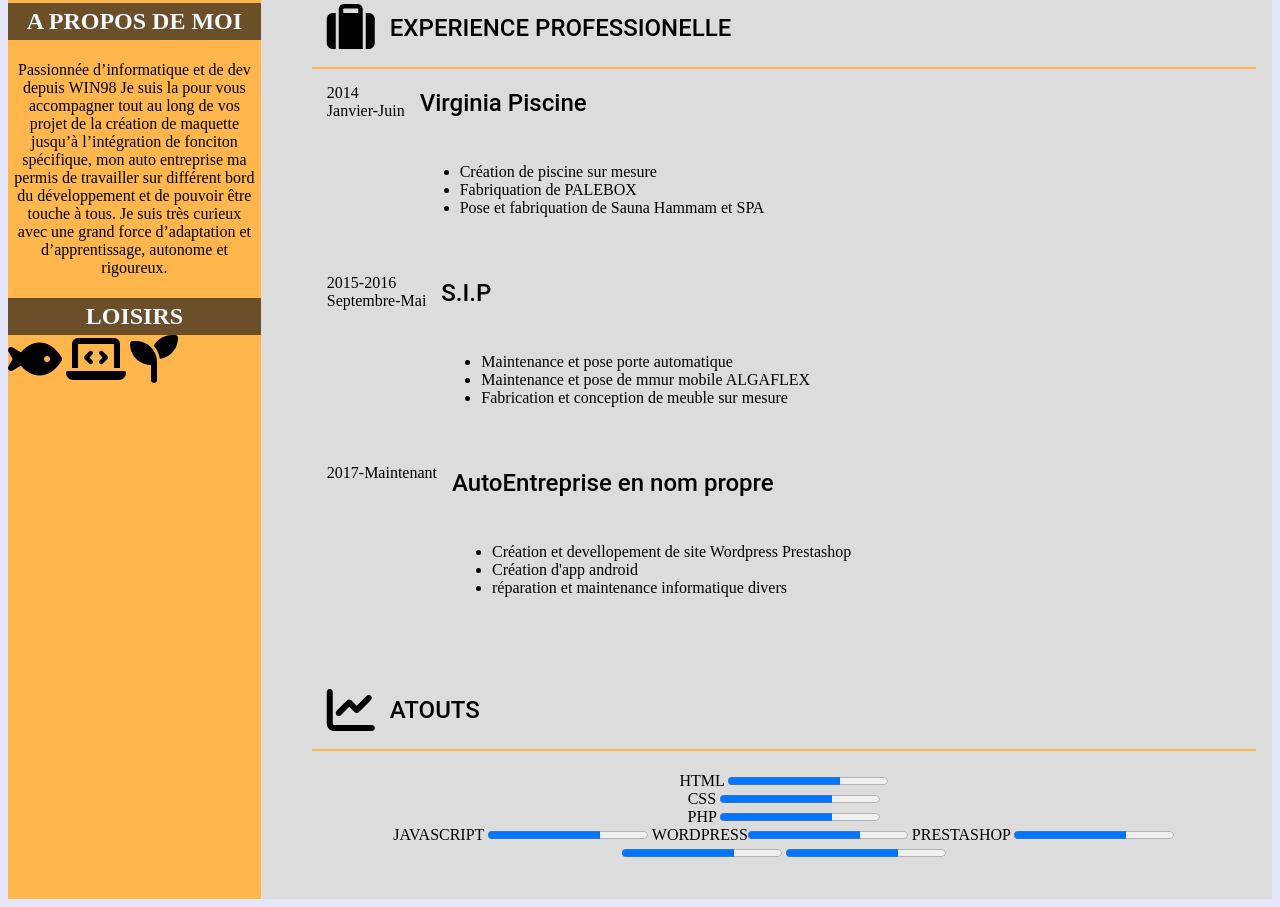
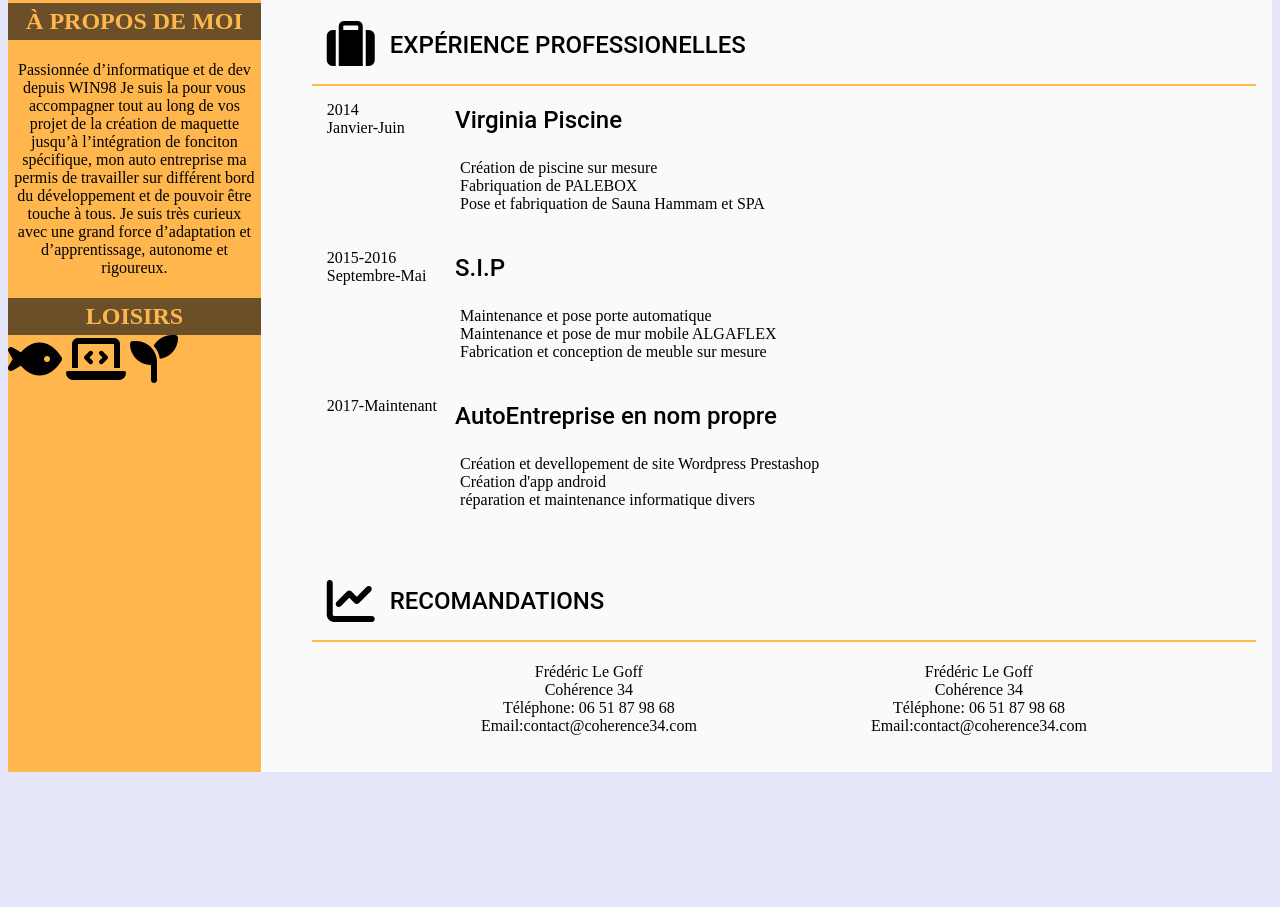
Before and after one commit to alienware1994/Cvhtml, a plain HTML site: page index.html in a window 1280 px wide. Shown: the part 545-1452 px from the top of the page. After the commit the page ends 1325 px from the top, so only its background shows below. Drawn offline with Linux system fonts and the light colour scheme.

Commit message:
petite modif' suite à soutenance

```diff
--- a/Cv.css
+++ b/Cv.css
@@ -6,7 +6,6 @@ body{
 }
 div{
 
-    height: auto;
 }
 img{
     border-radius: 100px;
@@ -27,7 +26,7 @@ article{
 p{
     text-align: center;
     padding: 5px;
-    font-family: Leelawadee;
+    font-family: 'Leelawadee';
     overflow-wrap: break-word;
 }
 h2{
@@ -43,15 +42,15 @@ h2{
     padding: 10px;
 }
 
-#leftcol{
+.leftcol{
     max-width: 20%;
     background-color: #FFB74D;
 }
 
-#rightcol{
+.rightcol{
     float: right;
     width: 80%;
-    background-color: gainsboro;
+    background-color: #FAFAFA;
     padding-left: 35px;
 }
 .Title{
@@ -60,7 +59,7 @@ h2{
     background-color: rgba(20, 20, 20, 0.63);
     margin: 0;
     text-align: center;
-    color: aliceblue;
+    color: #FFB74D;
     font-family:Montserrat;
 
 }
@@ -79,7 +78,8 @@ h2{
     display: flex;
 }
 .Name{
-    font-family: "Roboto Light";
+    font-family: "Calisto MT";
+    font-size: xx-large;
 }
 .title{
     border-bottom: #FFB74D;
@@ -96,13 +96,16 @@ h2{
 }
 .date{
     padding: 15px;
-
+    min-width: 12%;
 }
 .content{
-
+    flex-basis: 70%;
+}
+.atout{
+    display: flex;
+    justify-content: space-evenly;
 }
 .formation{
-    justify-content: space-between;
     display: flex;
     flex-direction: row;
 }
@@ -115,12 +118,13 @@ h2{
     display: flex;
     flex-direction: row;
 }
-
+.
 @media screen and (max-width: 800px){
     main{
+        display: flex;
         flex-direction: column;
     }
-    #leftcol{
+    .leftcol{
         flex-direction: column;
         justify-content: space-around;
         padding-bottom: 5%;
@@ -129,4 +133,10 @@ h2{
         padding-left: 0;
         padding-right: 0;
     }
+    .Name{
+        font-size: xx-small;
+    }
 }
+.underline {
+    border-bottom: 2px solid #C0CA33
+}
--- a/index.html
+++ b/index.html
@@ -4,7 +4,7 @@
 <head>
     <title></title>
     <meta charset="utf-8">
-    <meta name=”viewport” content=”width=device-width, initial-scale=1”>
+    <meta name="viewport" content="width=device-width, initial-scale=1.0">
     <meta name="">
     <link rel="stylesheet" href="Cv.css">
     <script src="https://kit.fontawesome.com/de0b5fa6a6.js" crossorigin="anonymous"></script>
@@ -13,7 +13,7 @@
 <body>
 <main>
 
-    <div id="leftcol">
+    <div class="leftcol">
         <header class="header">
             <figure>
                 <img src="img/grumpyhead.jpg" />
@@ -38,7 +38,7 @@
             </p>
         </div>
         <div class="Apropos">
-            <h2 class="Title">A PROPOS DE MOI</h2>
+            <h2 class="Title">À PROPOS DE MOI</h2>
             <p>Passionnée d’informatique et de dev depuis WIN98 Je suis la pour vous accompagner tout au long de vos projet de la création de maquette jusqu’à l’intégration de fonciton spécifique, mon auto entreprise ma permis de travailler sur différent bord du développement et de pouvoir être touche à tous. Je suis très curieux avec une grand force d’adaptation et d’apprentissage, autonome et rigoureux. </p>
         </div>
         <footer id="footer">
@@ -50,10 +50,10 @@
             </div>
         </footer>
     </div>
-    <div id="rightcol">
+    <div class="rightcol">
         <header>
-            <h1 class="Name">Planche Dylan</h1>
-            <h2 class="Prof">Freelance </h2>
+            <h1 class="Name">DYLAN PLANCHE</h1>
+            <h2 class="Prof"><span class="underline">Dével</span>oppeur web FREElance</h2>
         </header>
         <section>
             <article>
@@ -85,7 +85,7 @@
             <article>
                 <div class="title">
                     <i class="fas fa-suitcase fa-3x red" style="padding: 15px"></i>
-                    <h2>EXPERIENCE PROFESSIONELLE</h2>
+                    <h2>EXPÉRIENCE PROFESSIONELLES</h2>
                 </div>
                 <div class="Exppro">
                     <div class="date">2014
@@ -93,11 +93,9 @@
                     <div class="content">
                         <h2><strong>Virginia Piscine</strong></h2>
                         <p class="contenu">
-                        <ul>
-                            <li>Création de piscine sur mesure</li>
-                            <li>Fabriquation de PALEBOX</li>
-                            <li>Pose et fabriquation de Sauna Hammam et SPA</li>
-                        </ul>
+                           Création de piscine sur mesure<br>
+                            Fabriquation de PALEBOX<br>
+                            Pose et fabriquation de Sauna Hammam et SPA<br>
                         </p>
                     </div>
                 </div>
@@ -107,11 +105,9 @@
                     <div class="content">
                         <h2><strong>S.I.P</strong></h2>
                         <p class="contenu">
-                            <ul>
-                            <li>Maintenance et pose porte automatique</li>
-                            <li>Maintenance et pose de mmur mobile ALGAFLEX</li>
-                            <li>Fabrication et conception de meuble sur mesure</li>
-                        </ul>
+                            Maintenance et pose porte automatique<br>
+                            Maintenance et pose de mur mobile ALGAFLEX<br>
+                            Fabrication et conception de meuble sur mesure<br>
                         </p>
 
                     </div>
@@ -121,11 +117,9 @@
                     <div class="content">
                         <h2><strong>AutoEntreprise en nom propre</strong></h2>
                         <p class="contenu">
-                        <ul>
-                            <li>Création et devellopement de site Wordpress Prestashop</li>
-                            <li>Création d'app android</li>
-                            <li>réparation et maintenance informatique divers</li>
-                        </ul>
+                            Création et devellopement de site Wordpress Prestashop <br>
+                            Création d'app android<br>
+                            réparation et maintenance informatique divers<br>
                         </p>
                     </div>
                 </div>
@@ -133,19 +127,23 @@
             <article>
                 <div class="title">
                     <i class="fas fa-chart-line fa-3x blue" style="padding: 15px"></i>
-                    <h2>ATOUTS</h2>
+                    <h2>RECOMANDATIONS</h2>
                 </div>
                 <div class="atout">
-                    <p>
-                       HTML <progress id="file" max="100" value="70"> 70% </progress> <br>
-                       CSS <progress id="file" max="100" value="70"> 70% </progress><br>
-                       PHP <progress id="file" max="100" value="70"> 70% </progress><br>
-                       JAVASCRIPT <progress id="file" max="100" value="70"> 70% </progress>
-                        WORDPRESS<progress id="file" max="100" value="70"> 70% </progress>
-                       PRESTASHOP <progress id="file" max="100" value="70"> 70% </progress>
-                        <progress id="file" max="100" value="70"> 70% </progress>
-                        <progress id="file" max="100" value="70"> 70% </progress>
-                    </p>
+                    <div class="leftblock">
+                        <p>Frédéric Le Goff <br>
+                            Cohérence 34 <br>
+                            Téléphone: 06 51 87 98 68<br>
+                            Email:contact@coherence34.com<br>
+                        </p>
+                    </div>
+                    <div class="rightblock">
+                        <p>Frédéric Le Goff <br>
+                            Cohérence 34 <br>
+                            Téléphone: 06 51 87 98 68<br>
+                            Email:contact@coherence34.com<br>
+                        </p>
+                    </div>
                 </div>
             </article>
         </section>
```
